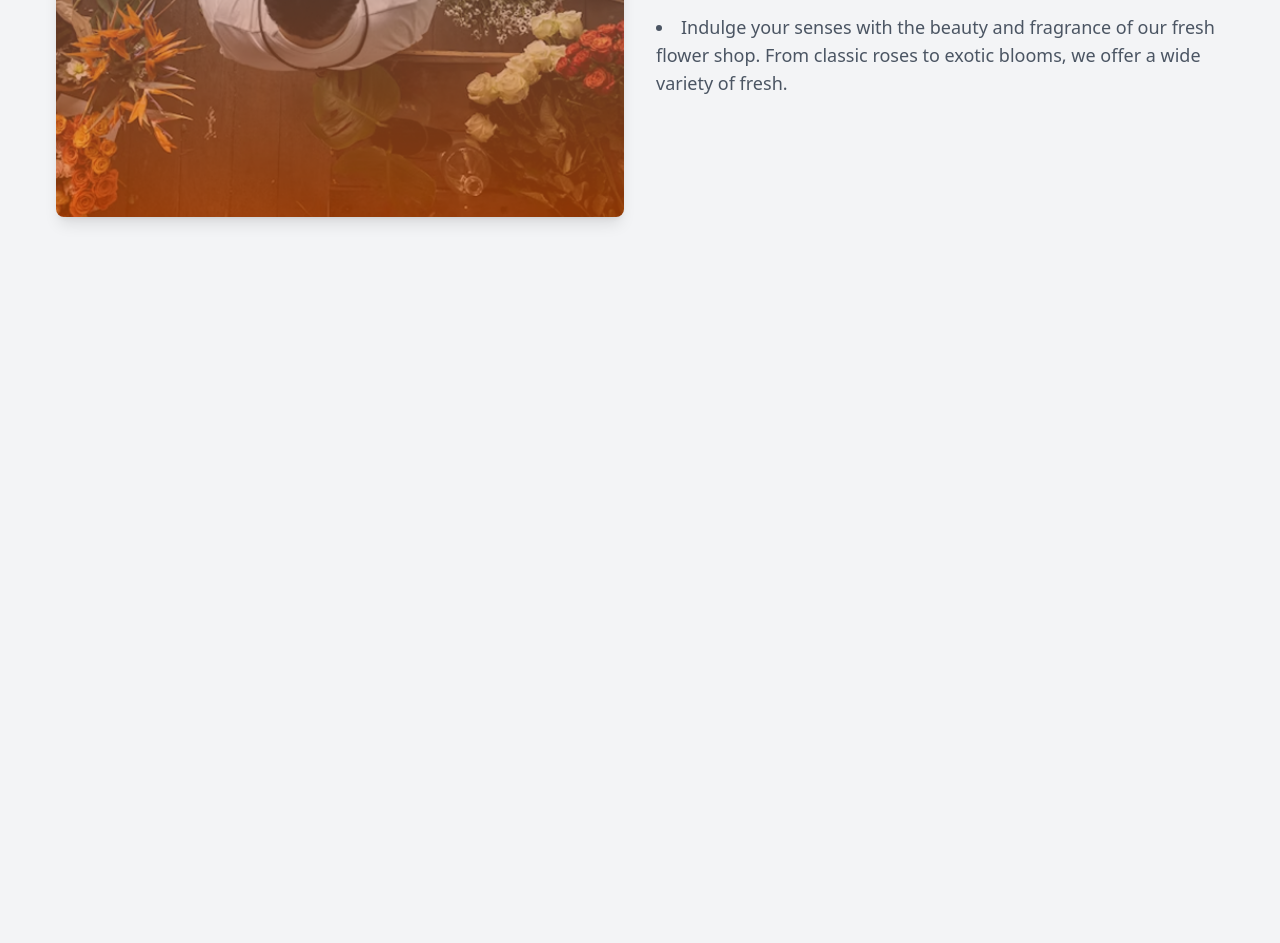
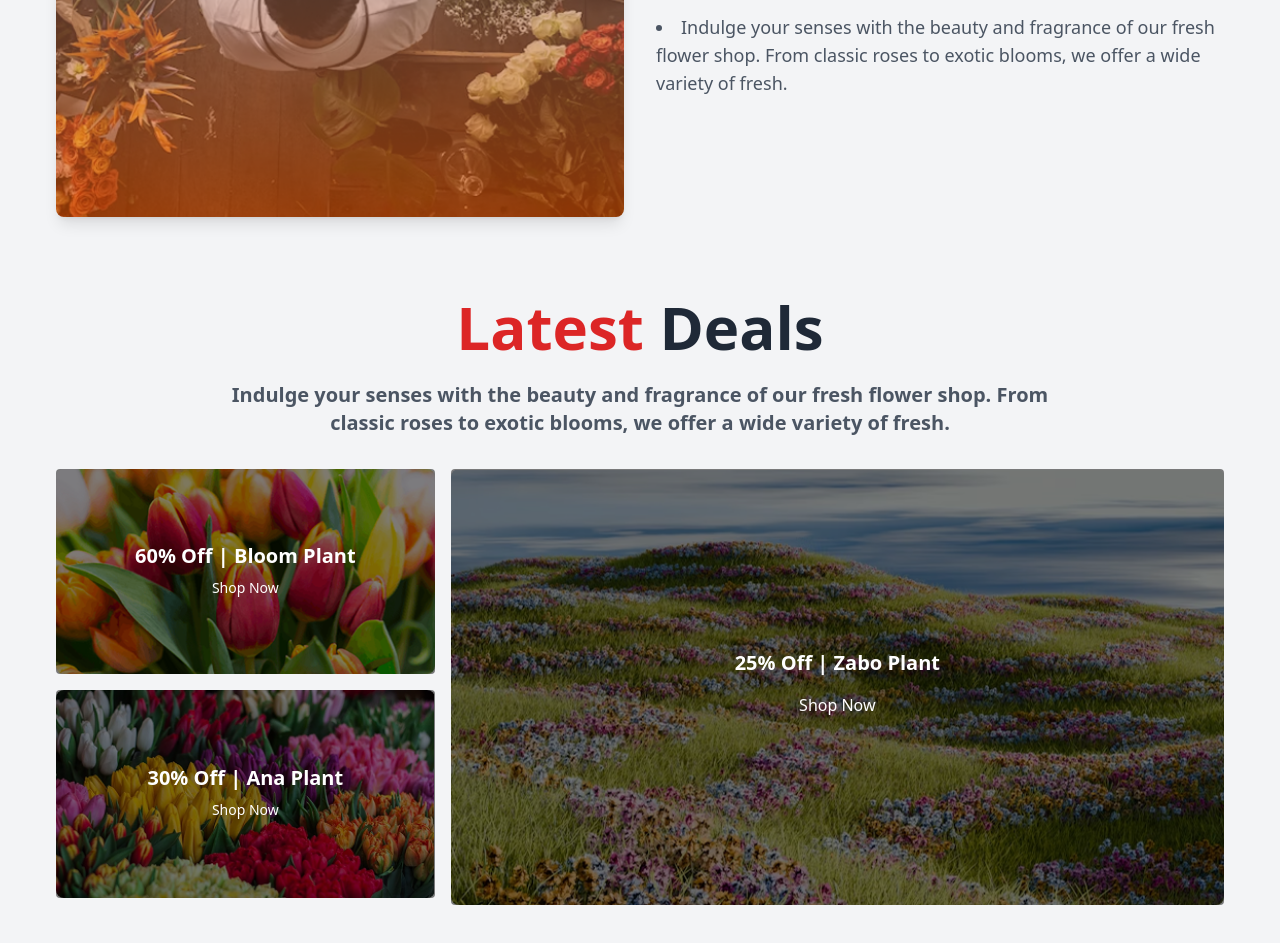
Before and after one commit to SadiaSultana26/flower-market, a plain HTML site: page index.html in a window 1280 px wide. Shown: the part 2294-3237 px from the top of the page. Before the commit the page ends 2591 px from the top, so only its background shows below. Drawn offline with nearby package versions, Linux system fonts and the light colour scheme; files whose address does not match are found by name.

Commit message:
ana plant

```diff
--- a/index.html
+++ b/index.html
@@ -196,3 +196,49 @@
 
 </div>
   </section>
+ <section class="text-center mt-10">
+    <h1 class="text-6xl font-bold mb-6"><span class="text-red-600">Latest</span> Deals</h1>
+    <p class="text-xl font-semibold text-gray-600">Indulge your senses with the beauty and fragrance of our fresh flower
+      shop. From <br> classic roses to exotic
+      blooms, we
+      offer a wide variety of fresh.</p>
+  </section>
+ <section class="max-w-7xl mx-auto px-4 py-8 grid grid-cols-1 md:grid-cols-3 gap-4">
+    <!-- Left Column: 2 stacked small images -->
+    <div class="flex flex-col gap-4">
+      <!-- First Small Image -->
+      <div class="relative">
+        <img src="./assets/deal-ana.png" alt="Deal Ana" class="w-full h-full object-cover rounded-lg" />
+        <div
+          class="absolute inset-0 flex flex-col items-center justify-center text-center bg-black bg-opacity-50 text-white p-2 rounded">
+          <p class="text-xl font-bold text-white-700">60% Off | Bloom Plant</p>
+          <p class="mt-1 px-3 py-1 text-white text-sm rounded">
+            Shop Now
+          </p>
+        </div>
+      </div>
+ <!-- Second Small Image -->
+      <div class="relative">
+        <img src="./assets/deal-bloom.png" alt="Deal Bloom" class="w-full h-full object-cover rounded-lg" />
+        <div
+          class="absolute inset-0 flex flex-col items-center justify-center text-center bg-black bg-opacity-50 text-white p-2 rounded">
+          <p class="text-xl font-bold text-white-700">30% Off | Ana Plant</p>
+          <p class="mt-1 px-3 py-1 text-white text-sm rounded ">
+            Shop Now
+          </p>
+        </div>
+      </div>
+    </div>
+ <!-- Right Column: Large Image spans 2 columns -->
+    <div class="md:col-span-2 relative">
+      <img src="./assets/deal-zabo.png" alt="Deal Zabo" class="w-full h-full object-cover rounded-lg" />
+      <div
+        class="absolute inset-0 flex flex-col items-center justify-center text-center bg-black bg-opacity-50 text-white p-4 rounded">
+        <p class="text-xl font-bold text-white-700">25% Off | Zabo Plant</p>
+        <p class="mt-2 px-4 py-2 text-white rounded ">
+          Shop Now
+        </p>
+      </div>
+    </div>
+  </section>
+   <section>
```
